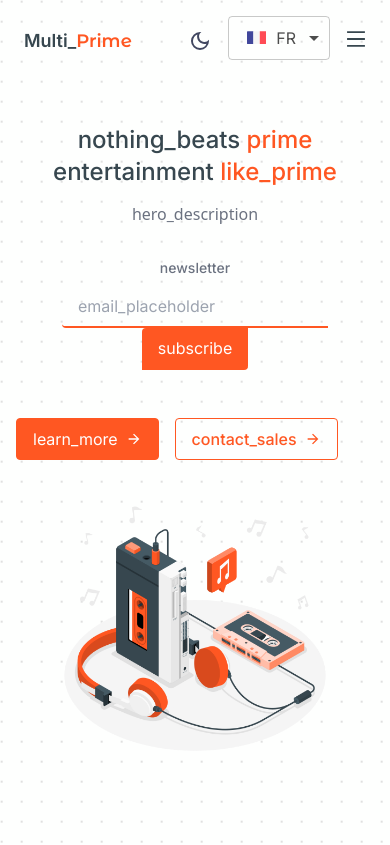
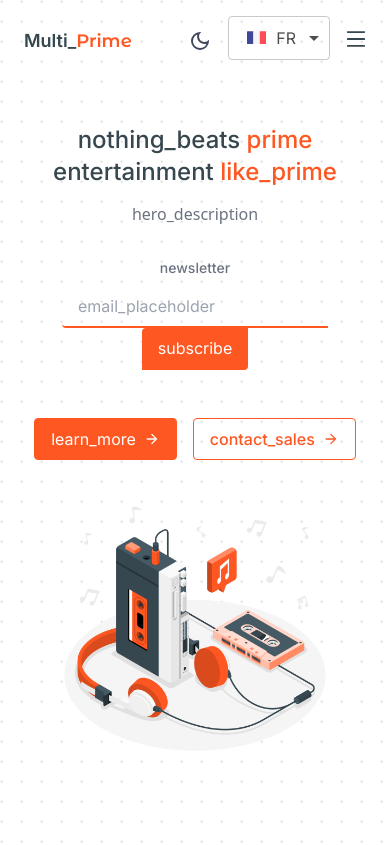
Before and after one commit to Simeon-Azeh/Multiprime-react, a React (Vite) app: page / in a window 390 px wide. Shown: the top 845 px of the page. Built offline with nearby package versions, Linux system fonts and the light colour scheme.

Commit message:
fixed justify

```diff
--- a/src/components/Hero.jsx
+++ b/src/components/Hero.jsx
@@ -66,7 +66,7 @@ function Hero() {
                 </button>
               </form>
             </div>
-            <div className='flex items-center gap-4 mt-4'>
+            <div className='flex items-center gap-4 mt-4 justify-center lg:justify-start '>
               <Link to='/about' className='inline-flex items-center mt-8 text-white bg-[#FF5722] dark:bg-[#1B1B1A] py-2 px-4 rounded transition-transform duration-300 hover:translate-y-[-2px] dark:text-slate-300 font-inter border border-[#FF5722] dark:border-gray-700 '>
                 {t('learn_more')} <IoMdArrowForward className='ml-2' />
               </Link>
```
